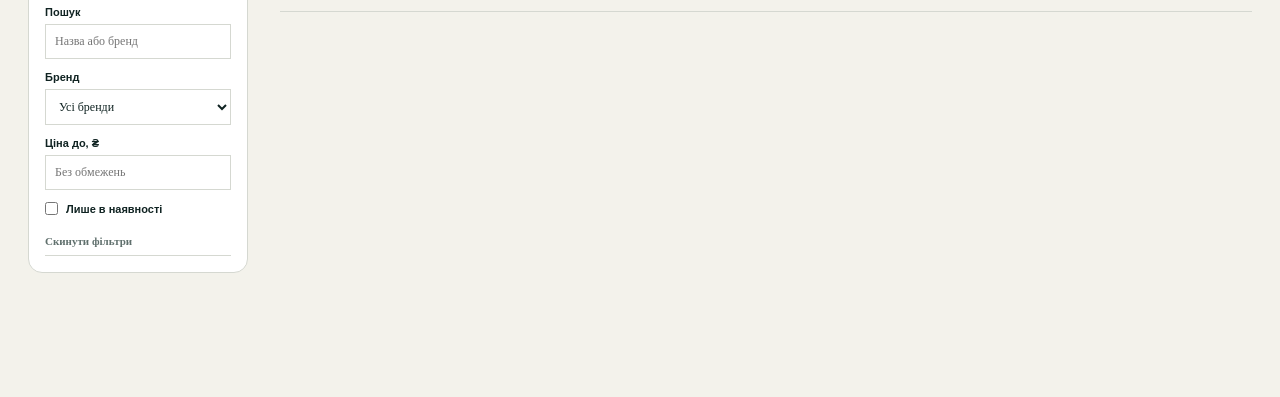
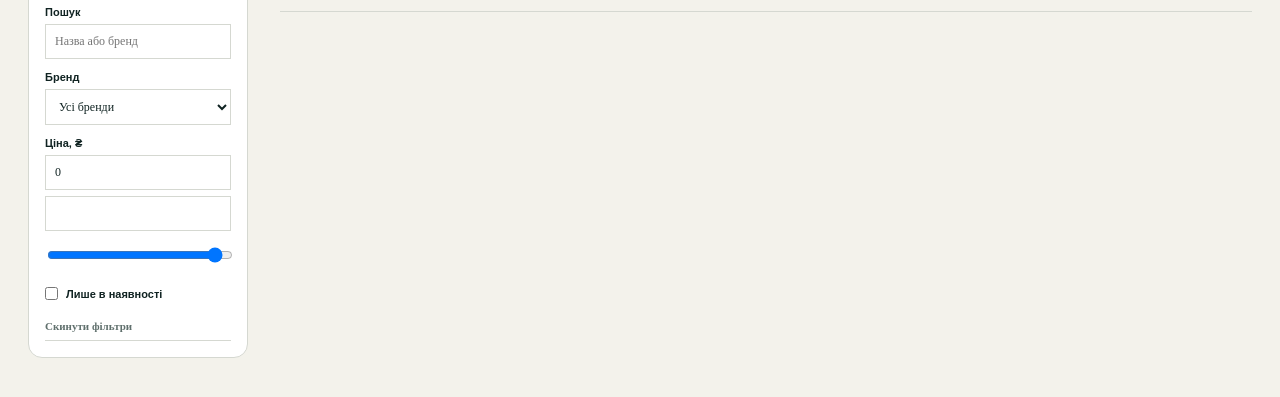
Before and after one commit to bodyasv-code/technoroom-store, a website with bundled scripts: page public/catalog.html in a window 1280 px wide. Shown: the part 275-672 px from the top of the page. Built offline with nearby package versions, Linux system fonts and the light colour scheme; a script that the page names is missing.

Commit message:
Add catalog price range controls

```diff
--- a/public/catalog.html
+++ b/public/catalog.html
@@ -21,7 +21,7 @@
         <div class="catalog-refine">
           <label>Пошук<input id="catalogSearch" type="search" placeholder="Назва або бренд"></label>
           <label>Бренд<select id="brandFilter"><option value="">Усі бренди</option></select></label>
-          <label>Ціна до, ₴<input id="priceFilter" type="number" min="0" placeholder="Без обмежень"></label>
+          <label class="price-range-label">Ціна, ₴<div class="price-values"><input id="priceMin" type="number" min="0" value="0"><input id="priceFilter" type="number" min="0"></div><input id="priceRange" class="price-range" type="range" min="0" max="100000" value="100000" step="100"><span class="price-range-caption" id="priceRangeCaption"></span></label>
           <label class="check"><input id="stockFilter" type="checkbox"> Лише в наявності</label>
           <button type="button" id="clearCatalogFilters" class="clear-filters">Скинути фільтри</button>
         </div>
```
